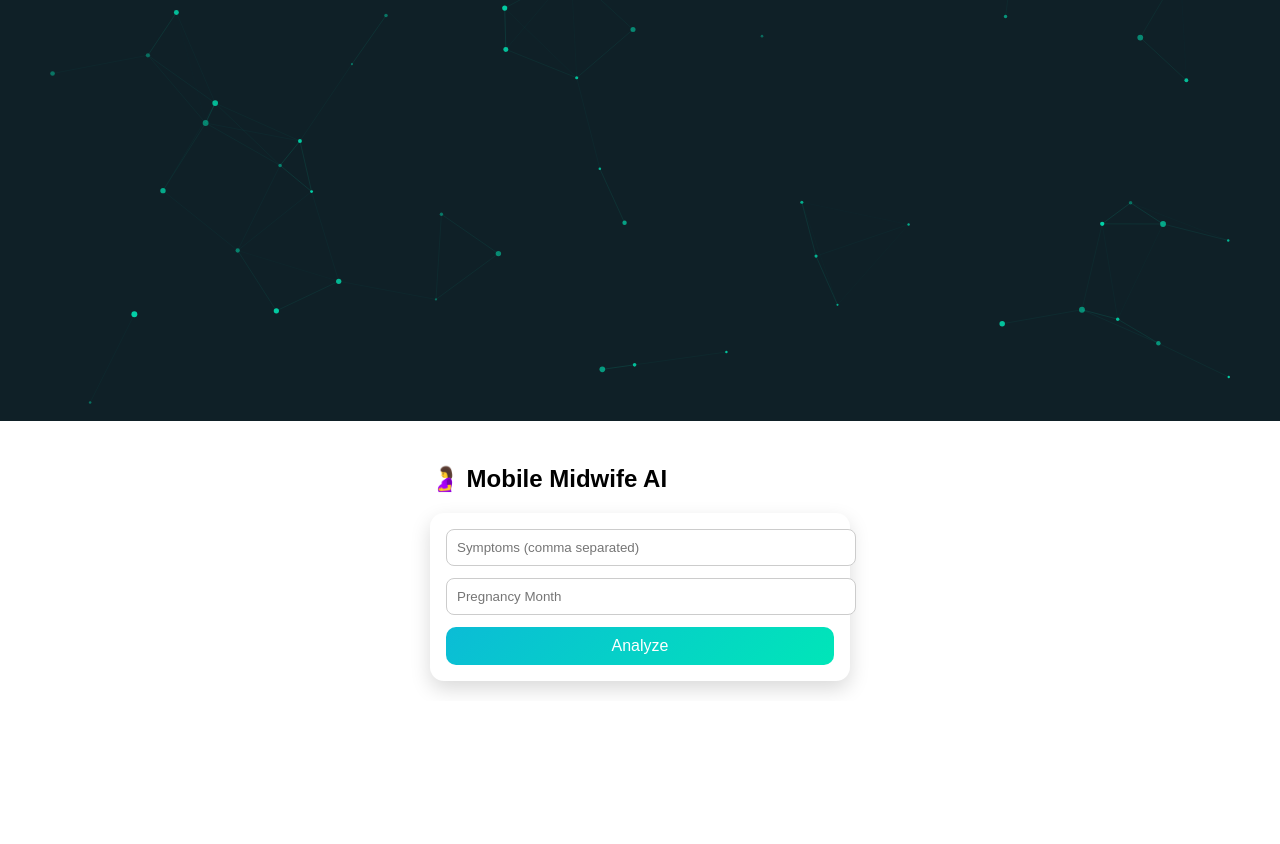
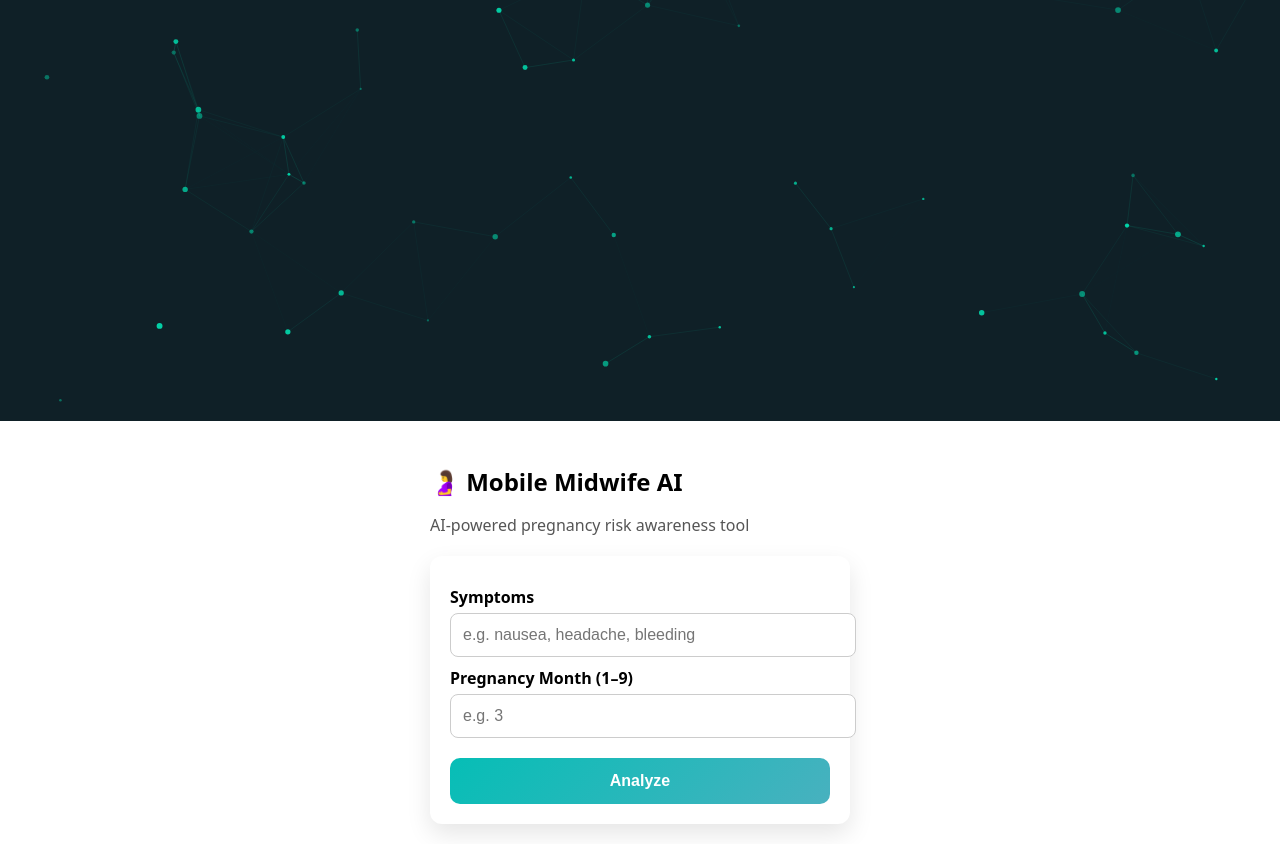
Before and after one commit to zahid397/mobile-midwife-ai, a React (Create React App) app in the folder frontend/: page / in a window 1280 px wide. Shown: the part 379-1223 px from the top of the page. Before the commit the page ends 1080 px from the top, so only its background shows below. Built offline with nearby package versions, Linux system fonts and the light colour scheme.

Commit message:
Update App.js

```diff
--- a/frontend/src/App.js
+++ b/frontend/src/App.js
@@ -1,78 +1,101 @@
 import React, { useState } from "react";
 import { analyzeSymptoms } from "./api";
-import "./App.css";
 
 function App() {
   const [symptoms, setSymptoms] = useState("");
   const [month, setMonth] = useState("");
   const [result, setResult] = useState(null);
   const [loading, setLoading] = useState(false);
+  const [error, setError] = useState("");
 
   const handleSubmit = async (e) => {
     e.preventDefault();
+    setError("");
+    setResult(null);
+
+    if (!symptoms.trim()) {
+      setError("⚠️ Please enter symptoms");
+      return;
+    }
+
+    if (!month || month < 1 || month > 9) {
+      setError("⚠️ Pregnancy month must be between 1 and 9");
+      return;
+    }
+
     setLoading(true);
-    setResult(null);
 
     try {
       const res = await analyzeSymptoms({
-        symptoms: symptoms,
+        symptoms,
         pregnancy_month: Number(month),
       });
       setResult(res.data);
     } catch (err) {
-      alert("API error 😥");
+      setError("❌ API error. Please try again.");
       console.error(err);
     }
 
     setLoading(false);
   };
 
+  const riskEmoji =
+    result?.risk_level === "HIGH"
+      ? "🚨"
+      : result?.risk_level === "MEDIUM"
+      ? "⚠️"
+      : "✅";
+
   return (
-    <div className="app-container">
-      <h2>🤰 Mobile Midwife AI</h2>
+    <div style={styles.container}>
+      <h2 style={styles.title}>🤰 Mobile Midwife AI</h2>
+      <p style={styles.subtitle}>
+        AI-powered pregnancy risk awareness tool
+      </p>
 
-      <form onSubmit={handleSubmit} className="form-card">
+      <form onSubmit={handleSubmit} style={styles.card}>
+        <label style={styles.label}>Symptoms</label>
         <input
           type="text"
-          placeholder="Symptoms (comma separated)"
+          placeholder="e.g. nausea, headache, bleeding"
           value={symptoms}
           onChange={(e) => setSymptoms(e.target.value)}
-          required
+          style={styles.input}
         />
 
+        <label style={styles.label}>Pregnancy Month (1–9)</label>
         <input
           type="number"
-          placeholder="Pregnancy Month"
+          placeholder="e.g. 3"
           value={month}
           onChange={(e) => setMonth(e.target.value)}
-          required
+          style={styles.input}
         />
 
-        <button type="submit" disabled={loading}>
+        {error && <p style={styles.error}>{error}</p>}
+
+        <button type="submit" style={styles.button} disabled={loading}>
           {loading ? "Analyzing..." : "Analyze"}
         </button>
       </form>
 
       {result && (
-        <div className="result-card">
+        <div style={styles.resultCard}>
           <h3>🧠 Result</h3>
-
           <p>
-            <b>Risk:</b>{" "}
-            <span className={`risk ${result.risk_level.toLowerCase()}`}>
+            <b>Risk:</b> {riskEmoji}{" "}
+            <span style={{ color: riskColor(result.risk_level) }}>
               {result.risk_level}
             </span>
           </p>
-
           <p>
             <b>Advice:</b> {result.advice}
           </p>
-
           <p>
             <b>Explanation:</b> {result.explanation}
           </p>
 
-          <p className="disclaimer">
+          <p style={styles.disclaimer}>
             ⚠️ This tool does not replace professional medical advice.
           </p>
         </div>
@@ -81,4 +104,72 @@ function App() {
   );
 }
 
+const riskColor = (risk) => {
+  if (risk === "HIGH") return "#e63946";
+  if (risk === "MEDIUM") return "#f4a261";
+  return "#2a9d8f";
+};
+
+const styles = {
+  container: {
+    maxWidth: 420,
+    margin: "0 auto",
+    padding: 20,
+    fontFamily: "system-ui, sans-serif",
+  },
+  title: {
+    marginBottom: 5,
+  },
+  subtitle: {
+    color: "#555",
+    marginBottom: 20,
+  },
+  card: {
+    background: "#fff",
+    padding: 20,
+    borderRadius: 12,
+    boxShadow: "0 10px 25px rgba(0,0,0,0.1)",
+  },
+  label: {
+    fontWeight: "600",
+    display: "block",
+    marginTop: 10,
+  },
+  input: {
+    width: "100%",
+    padding: 12,
+    marginTop: 5,
+    borderRadius: 8,
+    border: "1px solid #ccc",
+    fontSize: 16,
+  },
+  button: {
+    marginTop: 20,
+    width: "100%",
+    padding: 14,
+    background: "linear-gradient(135deg,#06beb6,#48b1bf)",
+    color: "#fff",
+    border: "none",
+    borderRadius: 10,
+    fontSize: 16,
+    fontWeight: "bold",
+    cursor: "pointer",
+  },
+  error: {
+    color: "#d62828",
+    marginTop: 10,
+  },
+  resultCard: {
+    marginTop: 30,
+    background: "#f9f9f9",
+    padding: 20,
+    borderRadius: 12,
+  },
+  disclaimer: {
+    marginTop: 15,
+    fontSize: 13,
+    color: "#666",
+  },
+};
+
 export default App;
```
